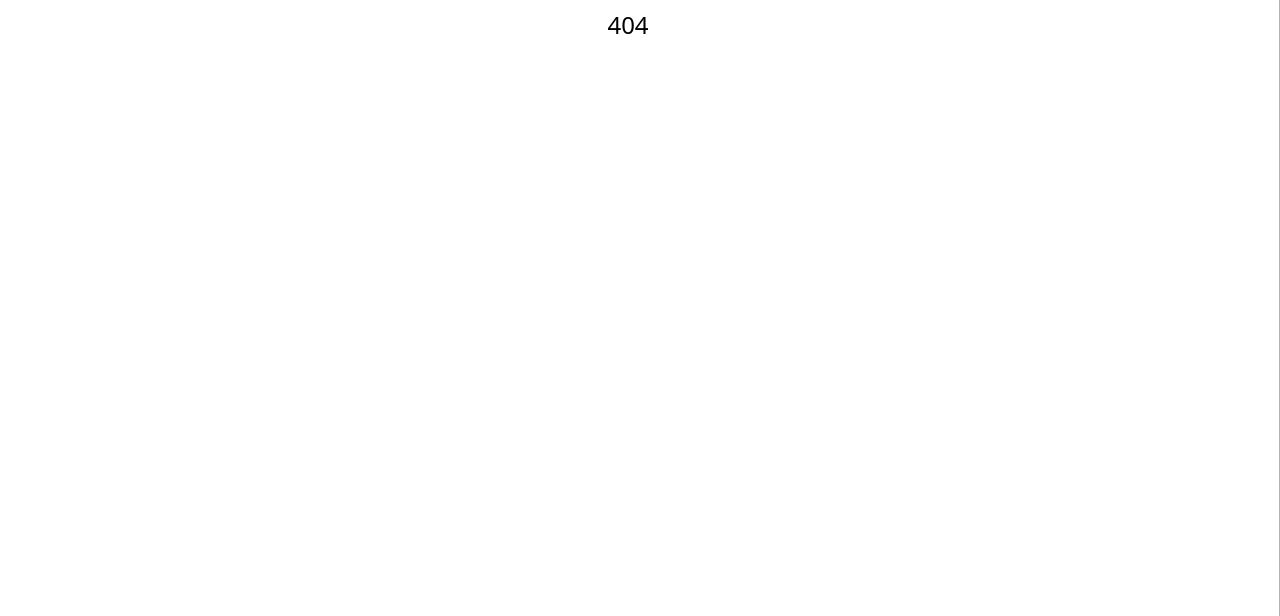
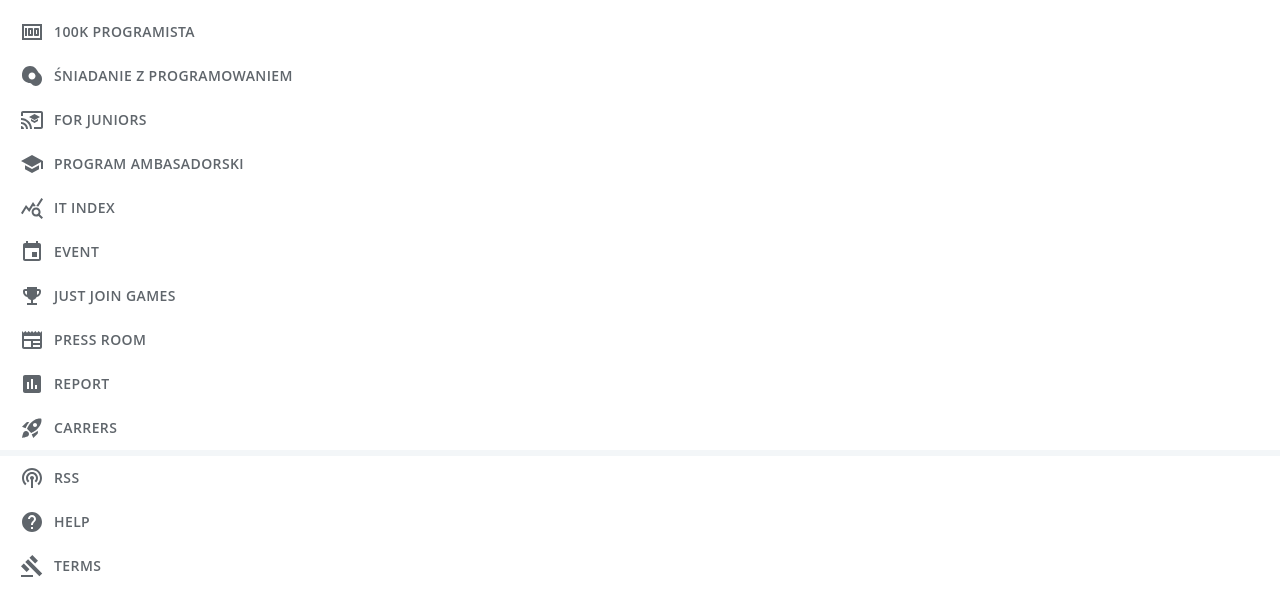
Before and after one commit to deBBuu/justjoeit, a Next.js app: page /components/navbar/sidenav/SidenavButtons in a window 1280 px wide. Before the commit this address had no page. Shown: the top 616 px of the page. Built offline with nearby package versions, Linux system fonts and the light colour scheme.

Commit message:
finish sidenav

```diff
--- /dev/null
+++ b/src/pages/components/navbar/sidenav/SidenavButtons.tsx
@@ -0,0 +1,116 @@
+import { Box, Button, Divider } from "@mui/material";
+import { styled } from "@mui/material/styles";
+import MoneyIcon from "@mui/icons-material/Money";
+import EggAltIcon from "@mui/icons-material/EggAlt";
+import CastForEducationIcon from "@mui/icons-material/CastForEducation";
+import SchoolIcon from "@mui/icons-material/School";
+import QueryStatsIcon from "@mui/icons-material/QueryStats";
+import EventIcon from "@mui/icons-material/Event";
+import EmojiEventsIcon from "@mui/icons-material/EmojiEvents";
+import NewspaperIcon from "@mui/icons-material/Newspaper";
+import AssessmentIcon from "@mui/icons-material/Assessment";
+import RocketLaunchIcon from "@mui/icons-material/RocketLaunch";
+import PodcastsIcon from "@mui/icons-material/Podcasts";
+import HelpIcon from "@mui/icons-material/Help";
+import GavelIcon from "@mui/icons-material/Gavel";
+
+const SidenavButtons = () => {
+  return (
+    <Wrapper>
+      <ButtonStyled>
+        <MoneyIcon />
+        100K Programista
+      </ButtonStyled>
+      <ButtonStyled>
+        <EggAltIcon />
+        Śniadanie z Programowaniem
+      </ButtonStyled>
+      <ButtonStyled>
+        <CastForEducationIcon />
+        For juniors
+      </ButtonStyled>
+      <ButtonStyled>
+        <SchoolIcon />
+        Program Ambasadorski
+      </ButtonStyled>
+      <ButtonStyled>
+        <QueryStatsIcon />
+        IT Index
+      </ButtonStyled>
+      <ButtonStyled>
+        <EventIcon />
+        Event
+      </ButtonStyled>
+      <ButtonStyled>
+        <EmojiEventsIcon />
+        Just Join Games
+      </ButtonStyled>
+      <ButtonStyled>
+        <NewspaperIcon />
+        Press Room
+      </ButtonStyled>
+      <ButtonStyled>
+        <AssessmentIcon />
+        Report
+      </ButtonStyled>
+      <ButtonStyled>
+        <RocketLaunchIcon />
+        Carrers
+      </ButtonStyled>
+      <DividerStyled />
+
+      <ButtonStyled>
+        <PodcastsIcon />
+        RSS
+      </ButtonStyled>
+      <ButtonStyled>
+        <HelpIcon />
+        Help
+      </ButtonStyled>
+      <ButtonStyled>
+        <GavelIcon />
+        Terms
+      </ButtonStyled>
+    </Wrapper>
+  );
+};
+
+const DividerStyled = styled(Divider)`
+  height: 6px;
+  background: #f3f6f8;
+  border: none;
+`;
+
+const Wrapper = styled(Box)`
+  padding-top: 10px;
+  padding-bottom: 4px;
+  display: flex;
+  flex-direction: column;
+`;
+
+const ButtonStyled = styled(Button)`
+  padding: 10px;
+  min-height: 44px;
+  font-weight: 600;
+  max-height: 44px;
+  padding-left: 20px;
+  gap: 10px;
+  color: #5f656b;
+  width: auto;
+  display: flex;
+  flex-direction: row;
+  position: relative;
+  box-sizing: border-box;
+  text-align: left;
+  align-items: center;
+  justify-content: flex-start;
+  text-decoration: none;
+  font-size: 0.875rem;
+  min-width: 64px;
+  transition: background-color 250ms cubic-bezier(0.4, 0, 0.2, 1) 0ms,
+    box-shadow 250ms cubic-bezier(0.4, 0, 0.2, 1) 0ms,
+    border 250ms cubic-bezier(0.4, 0, 0.2, 1) 0ms;
+  font-family: Open Sans, sans-serif;
+`;
+
+export default SidenavButtons;
```
Also changed, not shown: src/pages/components/navbar/Buttons.tsx (+24 -8 lines), src/pages/components/navbar/sidenav/Sidenav.tsx (added, +80 -0 lines), src/pages/components/navbar/sidenav/SidenavActions.tsx (added, +84 -0 lines), src/pages/components/navbar/sidenav/Socials.tsx (added, +45 -0 lines).
